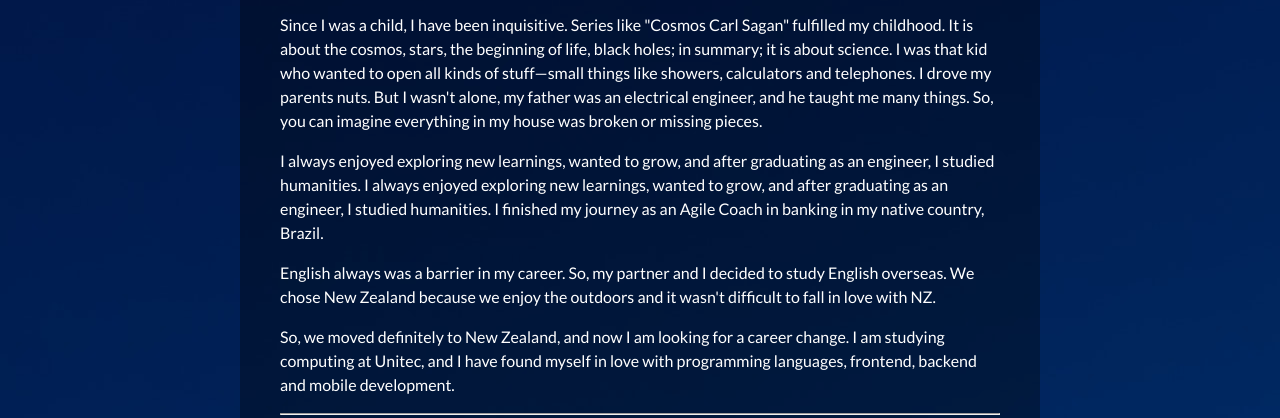
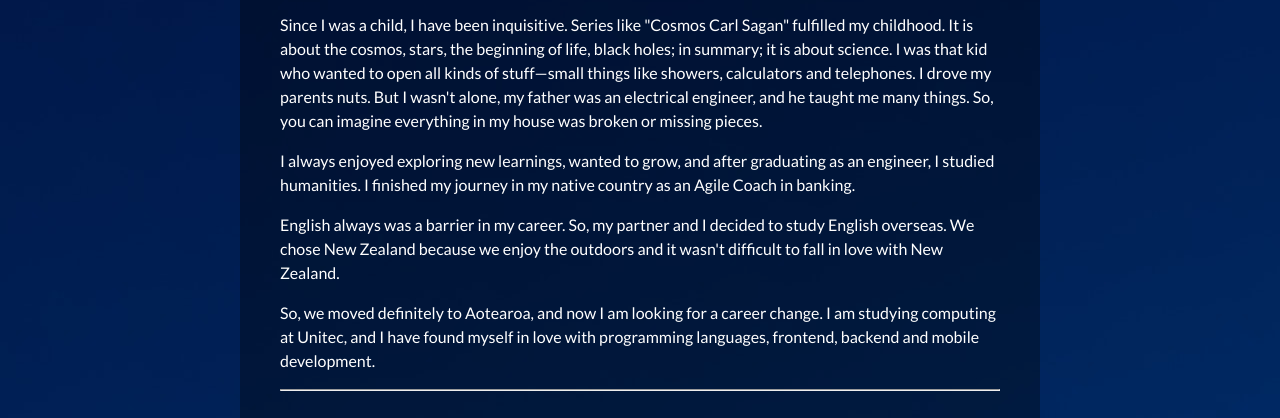
Before and after one commit to PaulaSanches/This-is-me, a plain HTML site: page pages/profile.html in a window 1280 px wide. Shown: the part 334-752 px from the top of the page. Drawn offline with Linux system fonts and the light colour scheme.

Commit message:
Update profile.html

```diff
--- a/pages/profile.html
+++ b/pages/profile.html
@@ -17,9 +17,9 @@
       <h2 class="headline">Full Stack Developer</h2>
 
       <p>Since I was a child, I have been inquisitive. Series like "Cosmos Carl Sagan" fulfilled my childhood. It is about the cosmos, stars, the beginning of life, black holes; in summary; it is about science. I was that kid who wanted to open all kinds of stuff—small things like showers, calculators and telephones. I drove my parents nuts. But I wasn't alone, my father was an electrical engineer, and he taught me many things. So, you can imagine everything in my house was broken or missing pieces.</p>
-      <p>I always enjoyed exploring new learnings, wanted to grow, and after graduating as an engineer, I studied humanities. I always enjoyed exploring new learnings, wanted to grow, and after graduating as an engineer, I studied humanities. I finished my journey as an Agile Coach in banking in my native country, Brazil.</p>
-      <p>English always was a barrier in my career. So, my partner and I decided to study English overseas. We chose New Zealand because we enjoy the outdoors and it wasn't difficult to fall in love with NZ.</p>
-      <p>So, we moved definitely to New Zealand, and now I am looking for a career change. I am studying computing at Unitec, and I have found myself in love with programming languages, frontend, backend and mobile development.</p>
+      <p>I always enjoyed exploring new learnings, wanted to grow, and after graduating as an engineer, I studied humanities. I finished my journey in my native country as an Agile Coach in banking.</p>
+      <p>English always was a barrier in my career. So, my partner and I decided to study English overseas. We chose New Zealand because we enjoy the outdoors and it wasn't difficult to fall in love with New Zealand.</p>
+      <p>So, we moved definitely to Aotearoa, and now I am looking for a career change. I am studying computing at Unitec, and I have found myself in love with programming languages, frontend, backend and mobile development.</p>
 
       <hr>
 
```
